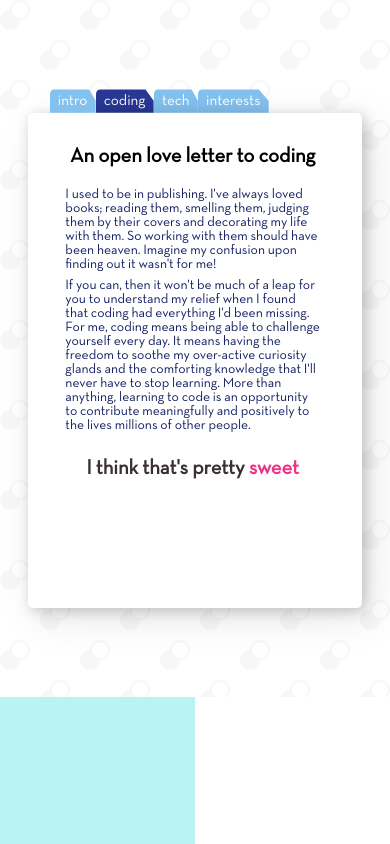
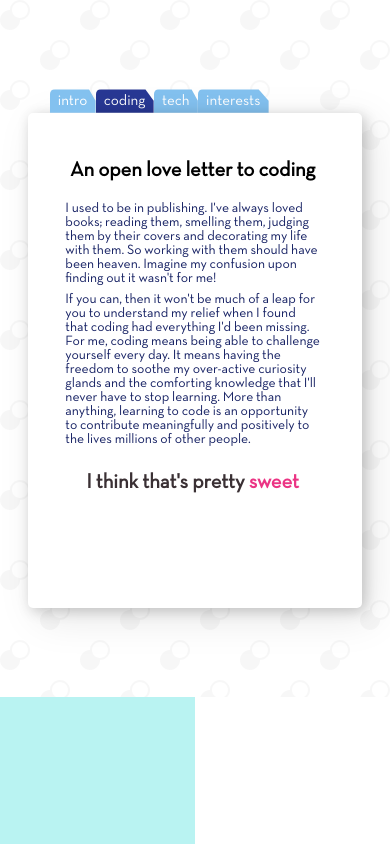
Before and after one commit to DaveCoded/portfolio, a Gatsby site: page /about in a window 390 px wide. Both pictures are taken after a click on the button "coding". Shown: the top 844 px of the page. Built offline with nearby package versions, Linux system fonts and the light colour scheme; Gatsby itself is replaced by a stand-in of ours.

Commit message:
make Coding section responsive

```diff
--- a/src/components/AboutComponents/Coding/Coding.module.scss
+++ b/src/components/AboutComponents/Coding/Coding.module.scss
@@ -21,3 +21,21 @@
     }
   }
 }
+
+@media (max-width: 700px) {
+  .codingDiv {
+    padding-top: 8rem;
+  }
+}
+
+@media (max-width: 425px) {
+  .codingDiv {
+    padding-top: 4rem;
+  }
+}
+
+@media (max-width: 350px) {
+  .codingDiv {
+    padding: 0;
+  }
+}
```
